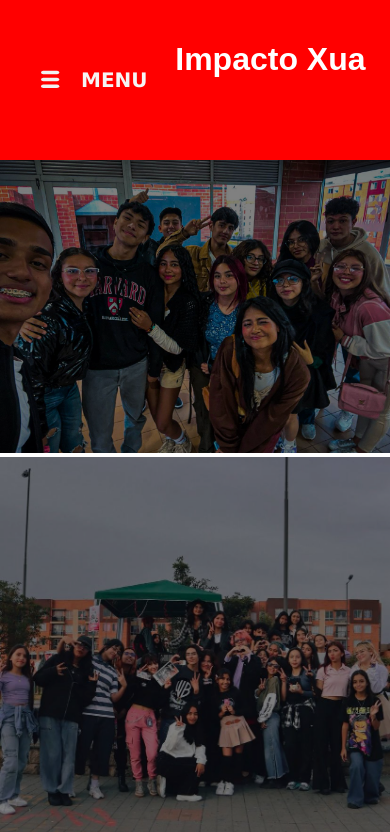
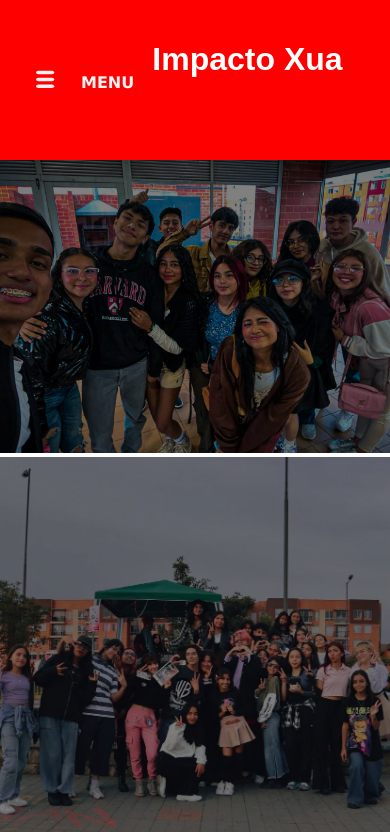
Before and after one commit to jugaseme/Xua-web, a plain HTML site: page Xua web/index.html in a window 390 px wide. Shown: the top 832 px of the page. Drawn offline with Linux system fonts and the light colour scheme.

Commit message:
Styles.css

```diff
--- a/Xua web/Styles.css
+++ b/Xua web/Styles.css
@@ -209,3 +209,20 @@ header {
     margin-top: 40px;
 
   }
+@media (max-width: 768px) {
+  .btn{
+    width: 65px;
+    height: 16px;
+  }
+  .btn .text{
+    width: 55px;
+    height: 14px;
+    font-size: 16px;
+
+  }
+  .btn .icon{
+    width: 60px;
+    height: 40px;
+  }
+
+  }
```
